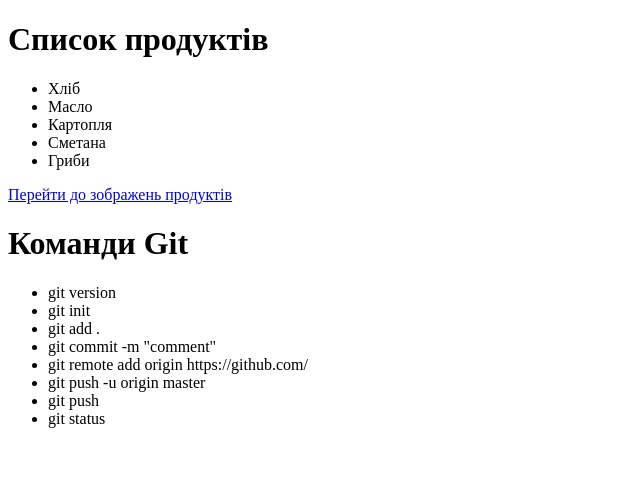
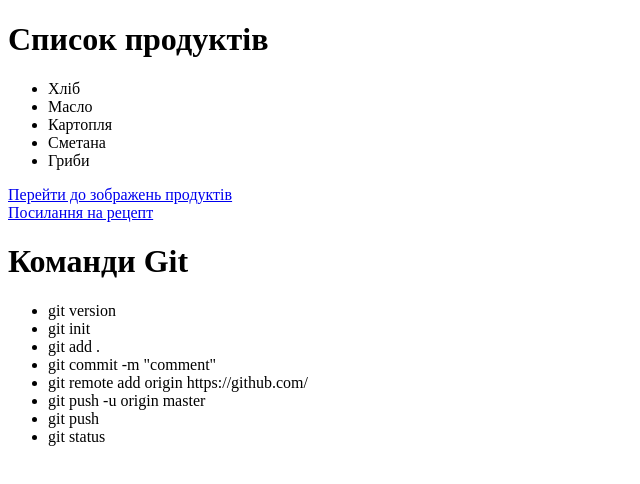
Before and after one commit to Mariia-Olena/Homework_3, a plain HTML site: page index.html in a window 1280 px wide. Shown: the whole page, without its empty margins (0-640 px from the left). Drawn offline with Linux system fonts and the light colour scheme.

Commit message:
added link to recipe

```diff
--- a/index.html
+++ b/index.html
@@ -13,7 +13,8 @@
             <li>Сметана</li>
             <li>Гриби</li>
         </ul>
-        <a href="gallery.html">Перейти до зображень продуктів</a>
+        <a href="gallery.html">Перейти до зображень продуктів</a><br>
+        <a href="https://www.unian.ua/recipes/second-courses/fish-and-mushroom-dishes/kartoplya-z-gribami-recept-yak-prigotuvati-kartoplyu-z-gribami-11206064.html">Посилання на рецепт</a>
         <h1>Команди Git</h1>
         <ul>
             <li>git version</li>
```
